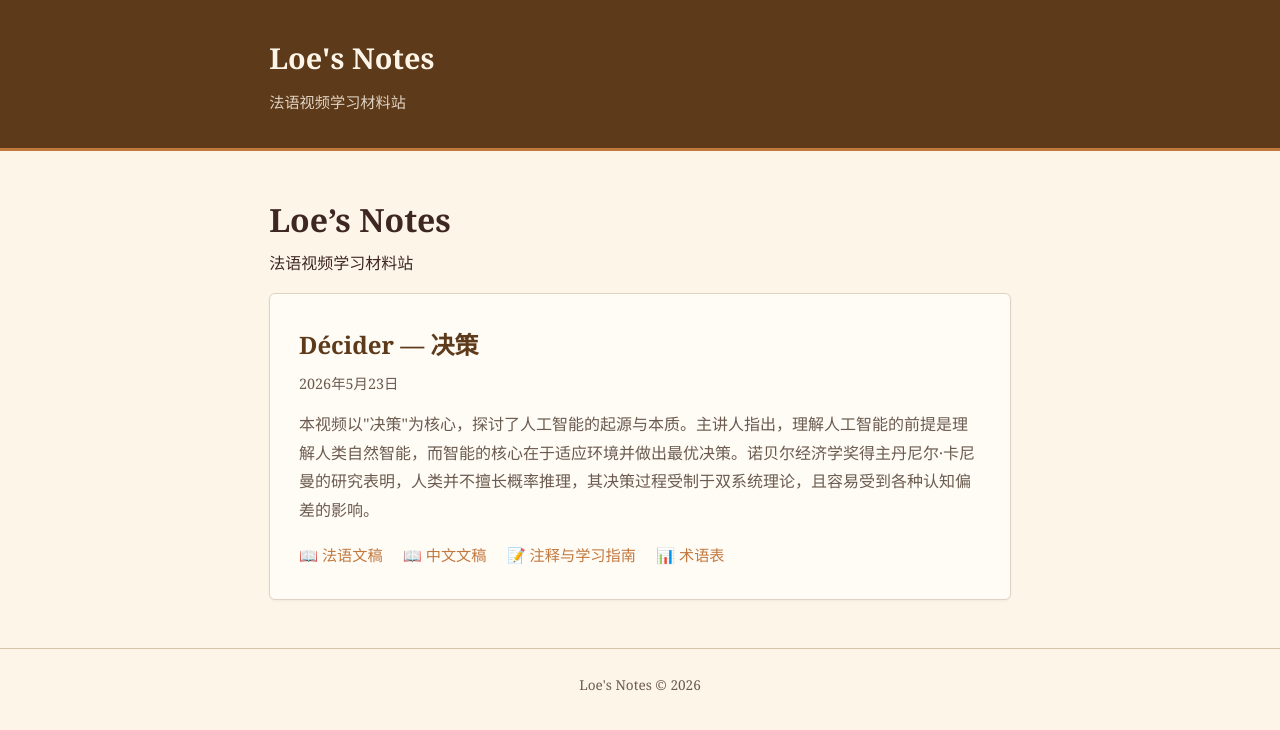
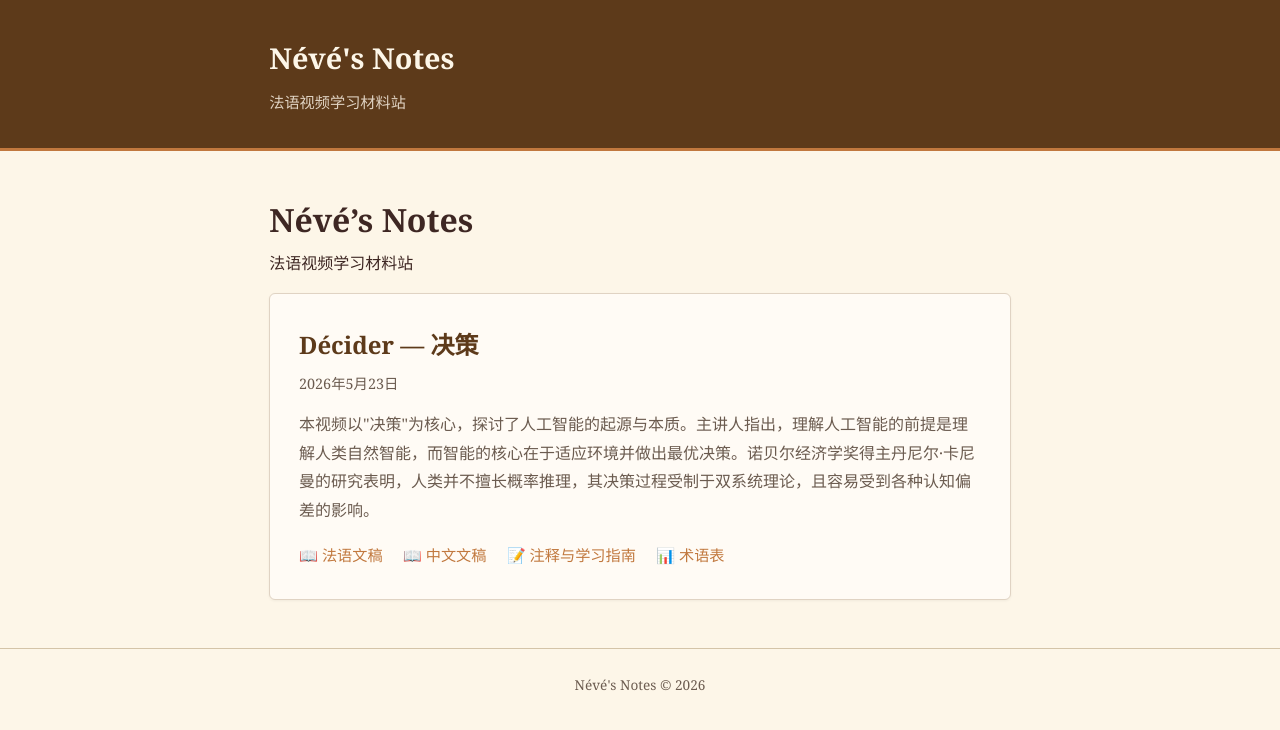
Before and after one commit to ruixue131/trans-video-french-to-chinese, a Jekyll site: the page built from index.md, in a window 1280 px wide. Shown: the top 730 px of the page. Built offline with Jekyll 4.4.1, drawn with Linux system fonts in a browser that asks for light colours.

Commit message:
Rename site: Loe -> Névé's Notes

```diff
--- a/_config.yml
+++ b/_config.yml
@@ -1,5 +1,5 @@
 # Jekyll 配置
-title: Loe's Notes
+title: Névé's Notes
 tagline: 法语视频学习材料站
 description: 从法语视频中提取的学习材料 — 法语文稿、中文文稿、注释与术语表
 
--- a/assets/style.css
+++ b/assets/style.css
@@ -1,4 +1,4 @@
-/* Loe's Notes — 暖色学院风 */
+/* Névé's Notes — 暖色学院风 */
 
 :root {
   --cream:      #fdf6e8;
```
